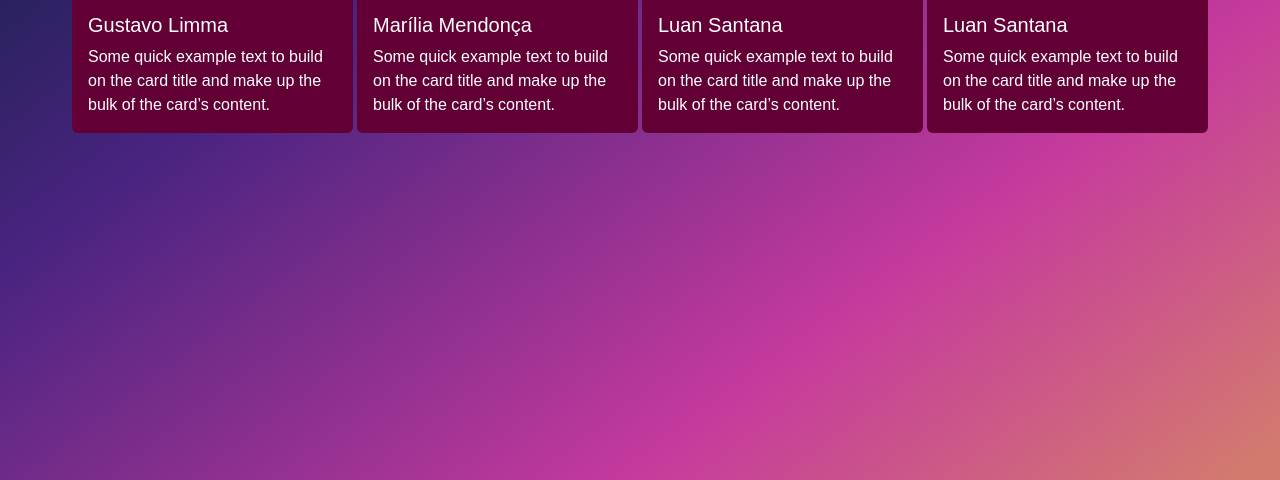
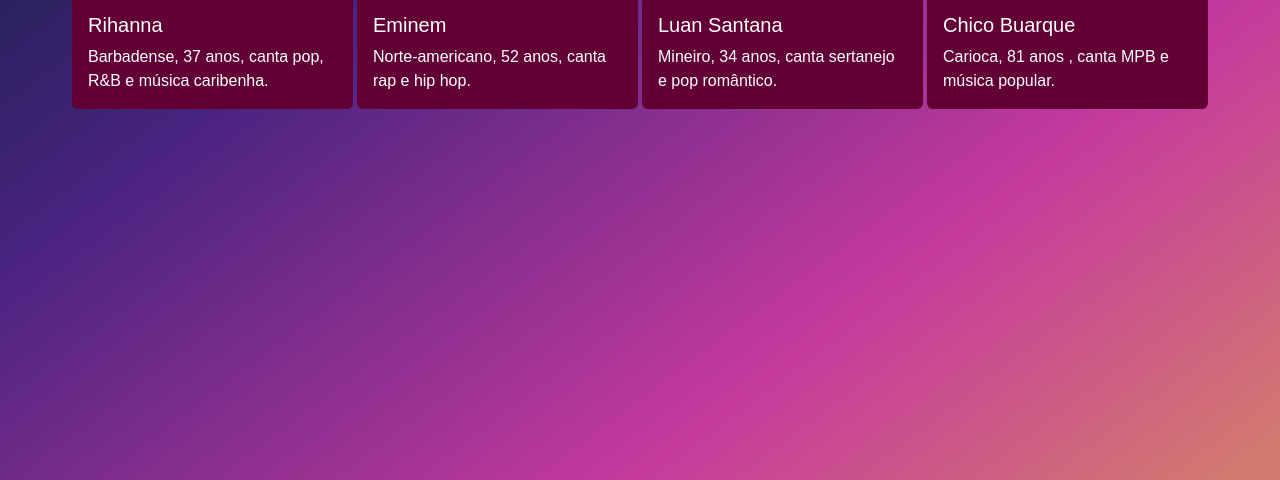
Before and after one commit to FRONTENDTEAM-WEBSITE/frontendteam-website.github.io, a plain HTML site: page index.html in a window 1280 px wide. Shown: the part 320-800 px from the top of the page. Drawn offline with nearby package versions, Linux system fonts and the light colour scheme; a web font is replaced by a local one.

Commit message:
Update index.html
Alterei as fotos e os cantores.

```diff
--- a/index.html
+++ b/index.html
@@ -112,10 +112,10 @@
     <div class="row">
       <div class="col-lg-3 col-md-6  mb-5 mt-5 g-1">
         <div class="card border-0 text-white" id="card">
-          <img src="IMAGES/CANTORES/luanzinho.jpg" class="card-img-top" alt="...">
+          <img src="IMAGES/CANTORES/rihanna.jpg" class="card-img-top" alt="...">
           <div class="card-body">
-            <h5 class="card-title text-start">Gustavo Limma</h5>
-            <p class="card-text text-start">Some quick example text to build on the card title and make up the bulk of the card’s content.</p>
+            <h5 class="card-title text-start">Rihanna</h5>
+            <p class="card-text text-start"> Barbadense, 37 anos, canta pop, R&B e música caribenha.</p>
           </div>
         </div>
       </div>
@@ -123,10 +123,10 @@
 
       <div class="col-lg-3 col-md-6 mb-5 mt-5 g-1">
         <div class="card border-0 text-white" id="card">
-          <img src="IMAGES/CANTORES/luanzinho.jpg" class="card-img-top" alt="...">
+          <img src="IMAGES/CANTORES/eminem.jpg" class="card-img-top" alt="...">
           <div class="card-body">
-            <h5 class="card-title text-start">Marília Mendonça</h5>
-            <p class="card-text text-start">Some quick example text to build on the card title and make up the bulk of the card’s content.</p>
+            <h5 class="card-title text-start">Eminem</h5>
+            <p class="card-text text-start">Norte-americano, 52 anos, canta rap e hip hop.</p>
           </div>
         </div>
       </div>
@@ -137,7 +137,7 @@
           <img src="IMAGES/CANTORES/luanzinho.jpg" class="card-img-top" alt="...">
           <div class="card-body">
             <h5 class="card-title text-start">Luan Santana</h5>
-            <p class="card-text text-start">Some quick example text to build on the card title and make up the bulk of the card’s content.</p>
+            <p class="card-text text-start"> Mineiro, 34 anos, canta sertanejo e pop romântico.</p>
           </div>
         </div>
       </div>
@@ -145,10 +145,10 @@
 
       <div class="col-lg-3 col-md-6 mb-5 mt-5 g-1">
         <div class="card border-0 text-white" id="card">
-          <img src="IMAGES/CANTORES/luanzinho.jpg" class="card-img-top" alt="...">
+          <img src="IMAGES/CANTORES/chico.webp" class="card-img-top" alt="...">
           <div class="card-body">
-            <h5 class="card-title text-start">Luan Santana</h5>
-            <p class="card-text text-start">Some quick example text to build on the card title and make up the bulk of the card’s content.</p>
+            <h5 class="card-title text-start">Chico Buarque</h5>
+            <p class="card-text text-start">Carioca, 81 anos , canta MPB e música popular.</p>
           </div>
         </div>
       </div>
```
